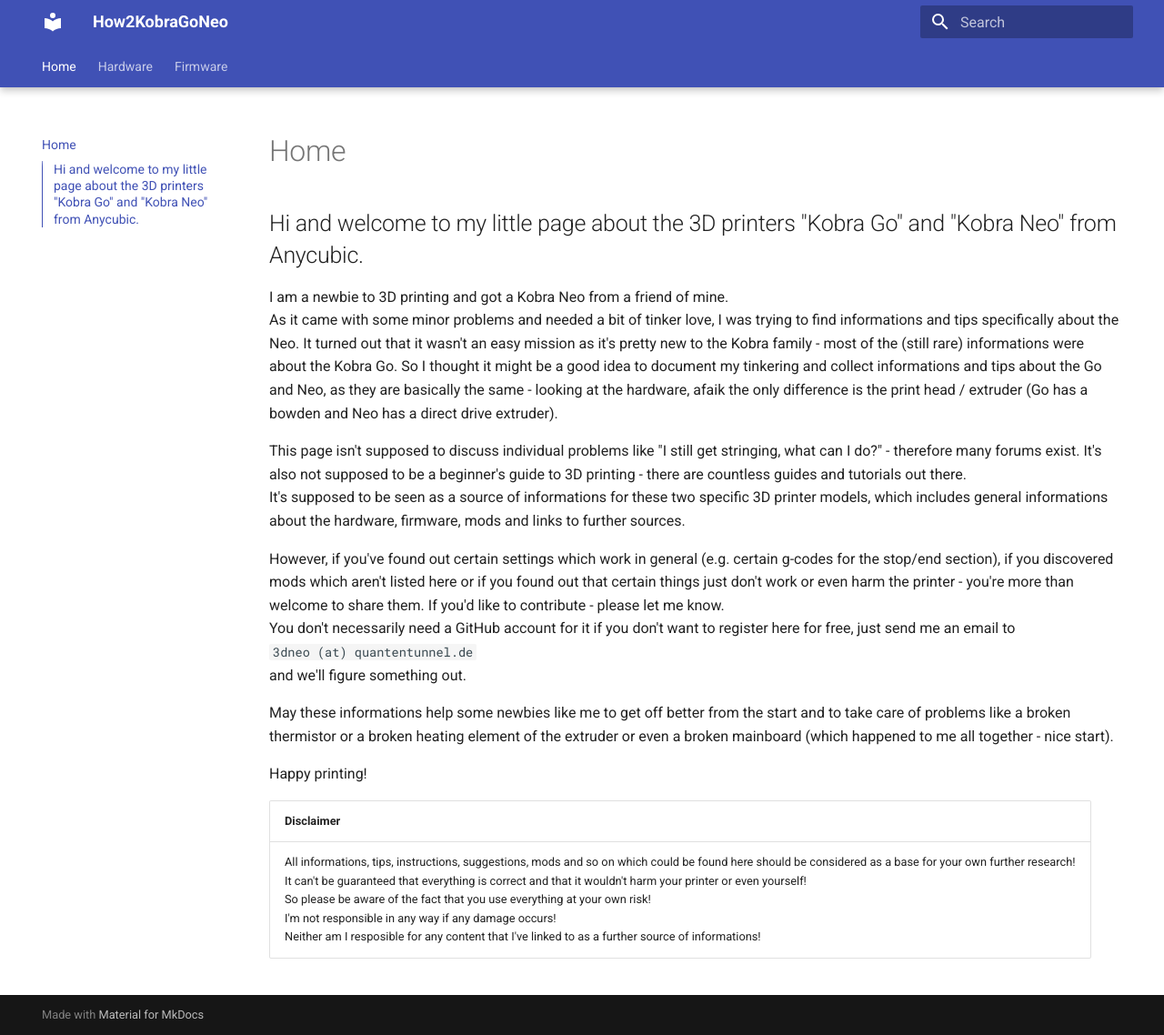
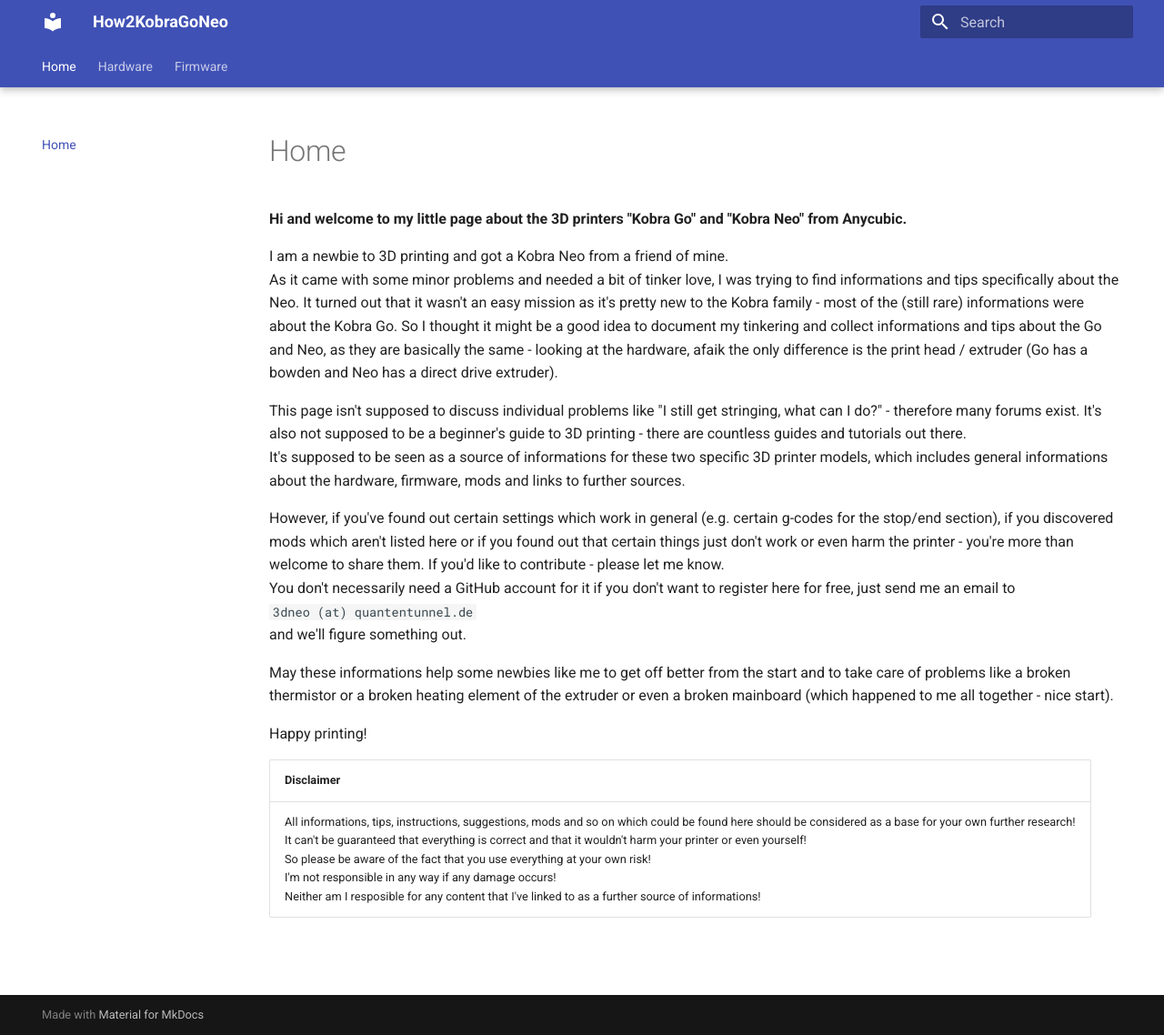
Before and after one commit to 1coderookie/KobraGoNeoInsights, an MkDocs documentation site: the page built from docs/index.md, in a window 1280 px wide and 1138 px high. Shown: the whole window at 91% size. Built offline with MkDocs 1.6.1 and Material for MkDocs 9.7.7, drawn with Linux system fonts in a browser that asks for light colours.

Commit message:
Update index.md

```diff
--- a/docs/index.md
+++ b/docs/index.md
@@ -1,4 +1,4 @@
-## Hi and welcome to my little page about the 3D printers "Kobra Go" and "Kobra Neo" from Anycubic.
+**Hi and welcome to my little page about the 3D printers "Kobra Go" and "Kobra Neo" from Anycubic.**
 
 I am a newbie to 3D printing and got a Kobra Neo from a friend of mine.
 As it came with some minor problems and needed a bit of tinker love, I was trying to find informations and tips specifically about the Neo. It turned out that it wasn't an easy mission as it's pretty new to the Kobra family - most of the (still rare) informations were about the Kobra Go. So I thought it might be a good idea to document my tinkering and collect informations and tips about the Go and Neo, as they are basically the same - looking at the hardware, afaik the only difference is the print head / extruder (Go has a bowden and Neo has a direct drive extruder).
```
